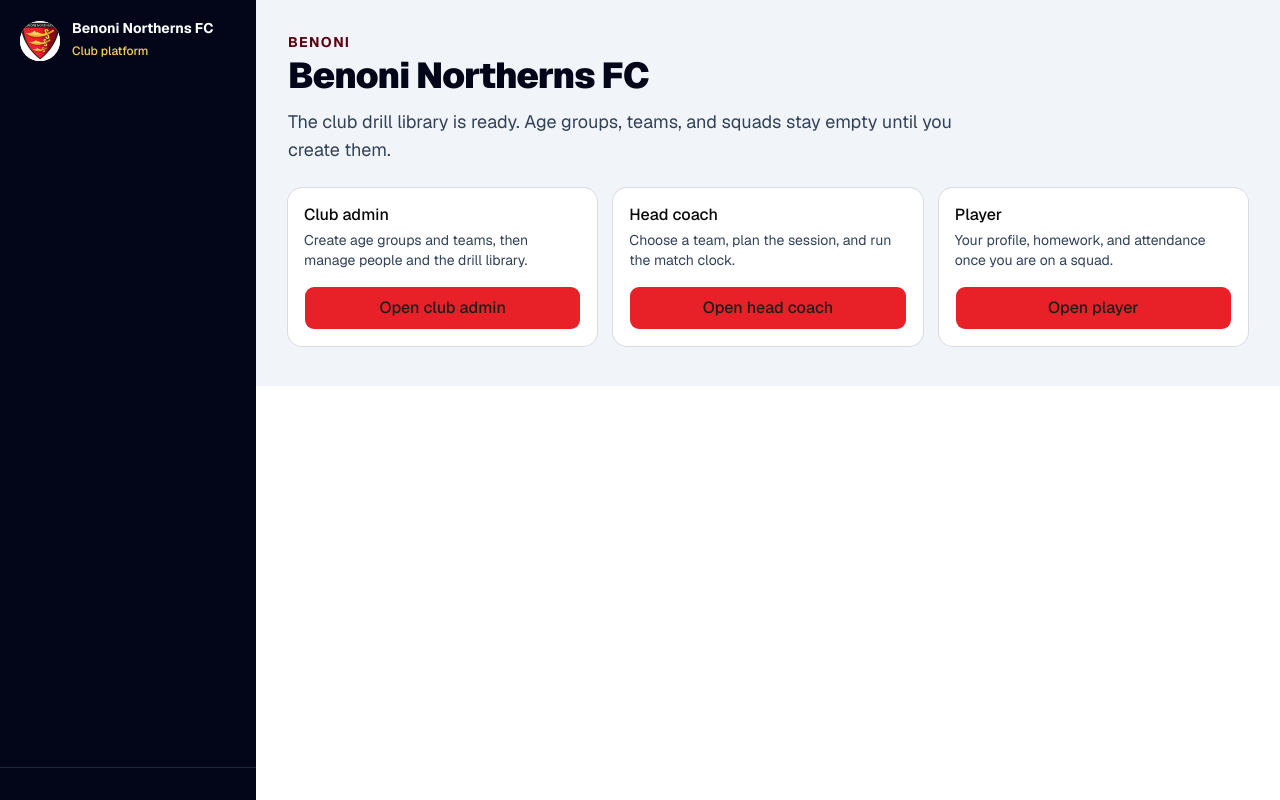
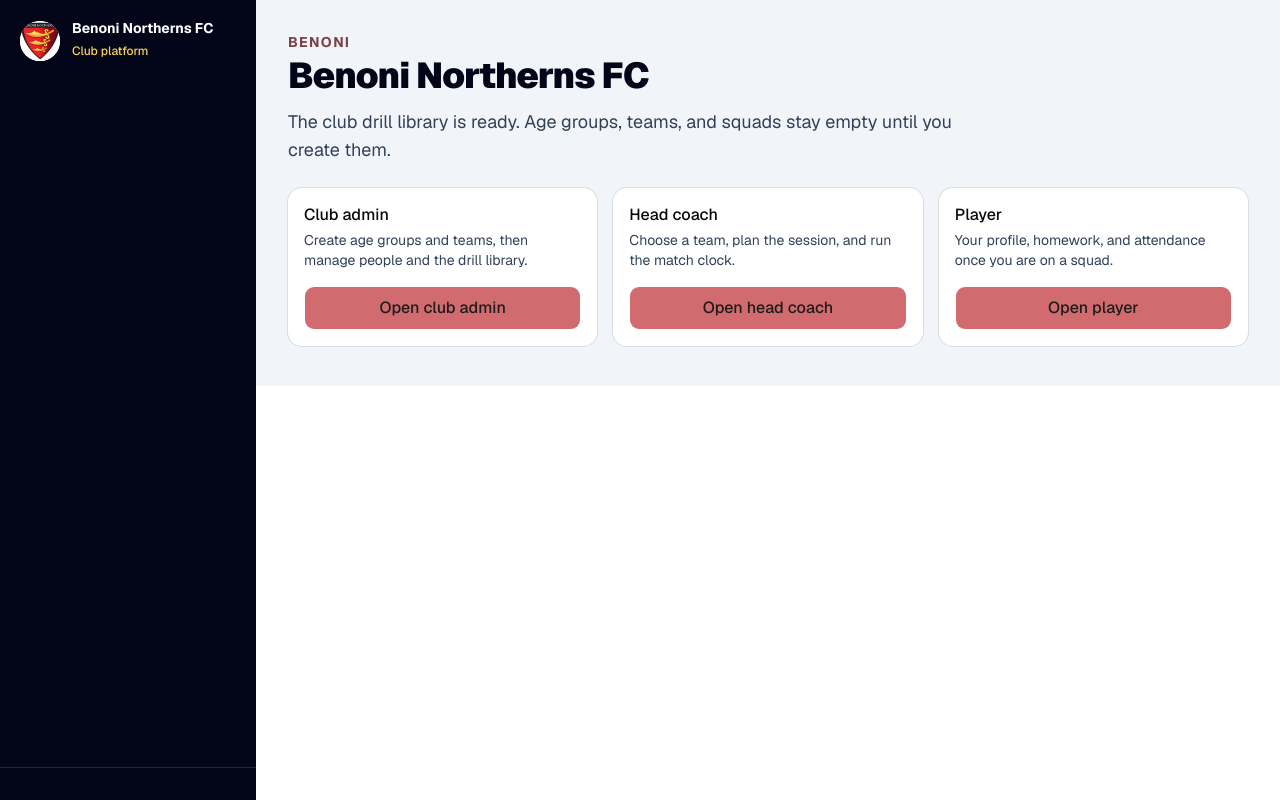
Before and after one commit to FracturedOrbit1980/BNFC, a Next.js app: page / in a window 1280 px wide. Built offline with nearby package versions, Linux system fonts and the light colour scheme.

Commit message:
Soften the program reds.
Primary is now #d16b6f and the dark red is #9a4a4f. The club logo and gold stay the same.

```diff
--- a/src/app/globals.css
+++ b/src/app/globals.css
@@ -15,10 +15,10 @@
   --color-emerald-200: #f3b4b6;
   --color-emerald-300: #f8d058;
   --color-emerald-400: #f8d058;
-  --color-emerald-500: #e82028;
-  --color-emerald-600: #880010;
-  --color-emerald-700: #5c0010;
-  --color-emerald-800: #880010;
+  --color-emerald-500: #d16b6f;
+  --color-emerald-600: #9a4a4f;
+  --color-emerald-700: #7a4045;
+  --color-emerald-800: #9a4a4f;
   --color-emerald-900: #1e1d1b;
   --color-emerald-950: #121110;
   --color-sidebar-ring: var(--sidebar-ring);
@@ -66,7 +66,7 @@
   --card-foreground: oklch(0.141 0.005 285.823);
   --popover: oklch(1 0 0);
   --popover-foreground: oklch(0.141 0.005 285.823);
-  --primary: #e82028;
+  --primary: #d16b6f;
   --primary-foreground: #1e1d1b;
   --secondary: oklch(0.967 0.001 286.375);
   --secondary-foreground: oklch(0.21 0.006 285.885);
@@ -86,7 +86,7 @@
   --radius: 0.625rem;
   --sidebar: oklch(0.985 0 0);
   --sidebar-foreground: oklch(0.141 0.005 285.823);
-  --sidebar-primary: #e82028;
+  --sidebar-primary: #d16b6f;
   --sidebar-primary-foreground: #1e1d1b;
   --sidebar-accent: oklch(0.967 0.001 286.375);
   --sidebar-accent-foreground: oklch(0.21 0.006 285.885);
@@ -101,7 +101,7 @@
   --card-foreground: oklch(0.985 0 0);
   --popover: oklch(0.21 0.006 285.885);
   --popover-foreground: oklch(0.985 0 0);
-  --primary: #e82028;
+  --primary: #d16b6f;
   --primary-foreground: #1e1d1b;
   --secondary: oklch(0.274 0.006 286.033);
   --secondary-foreground: oklch(0.985 0 0);
@@ -120,7 +120,7 @@
   --chart-5: oklch(0.432 0.095 166.913);
   --sidebar: oklch(0.21 0.006 285.885);
   --sidebar-foreground: oklch(0.985 0 0);
-  --sidebar-primary: #e82028;
+  --sidebar-primary: #d16b6f;
   --sidebar-primary-foreground: #1e1d1b;
   --sidebar-accent: oklch(0.274 0.006 286.033);
   --sidebar-accent-foreground: oklch(0.985 0 0);
--- a/src/app/layout.tsx
+++ b/src/app/layout.tsx
@@ -41,7 +41,7 @@ export const metadata: Metadata = {
 };
 
 export const viewport: Viewport = {
-  themeColor: "#e82028",
+  themeColor: "#d16b6f",
   width: "device-width",
   initialScale: 1,
   viewportFit: "cover",
--- a/src/components/drills/drill-board.tsx
+++ b/src/components/drills/drill-board.tsx
@@ -364,7 +364,7 @@ export function PitchLines({ view }: { view: PitchView }) {
           <line x1="66.6" y1="1" x2="66.6" y2="63" />
         </g>
       ) : null}
-      {view === "channel" ? <rect x="38" y="1" width="24" height="62" fill="#5c0010" fillOpacity="0.35" stroke="none" /> : null}
+      {view === "channel" ? <rect x="38" y="1" width="24" height="62" fill="#7a4045" fillOpacity="0.35" stroke="none" /> : null}
     </g>
   );
 }
--- a/src/components/drills/drill-setup-diagram.tsx
+++ b/src/components/drills/drill-setup-diagram.tsx
@@ -22,7 +22,7 @@ export function DrillSetupDiagram({ diagram, pitchSetup, size = "md" }: DiagramP
       aria-label={`Setup diagram. ${pitchSetup}`}
       className="shrink-0 rounded-lg bg-emerald-50 ring-1 ring-emerald-700"
     >
-      <rect x="1" y="1" width="158" height="98" rx="8" fill="#fff5f5" stroke="#880010" strokeWidth="2" />
+      <rect x="1" y="1" width="158" height="98" rx="8" fill="#fff5f5" stroke="#9a4a4f" strokeWidth="2" />
       <SetupShape diagram={diagram} />
     </svg>
   );
@@ -54,7 +54,7 @@ function Cone({ x, y }: { x: number; y: number }) {
 }
 
 function Player({ x, y, dark = false }: { x: number; y: number; dark?: boolean }) {
-  return <circle cx={x} cy={y} r="6" fill={dark ? "#1e1d1b" : "#e82028"} stroke="#fff" strokeWidth="1.5" />;
+  return <circle cx={x} cy={y} r="6" fill={dark ? "#1e1d1b" : "#d16b6f"} stroke="#fff" strokeWidth="1.5" />;
 }
 
 function Ball({ x, y }: { x: number; y: number }) {
```
Also changed, not shown: public/manifest.webmanifest.
